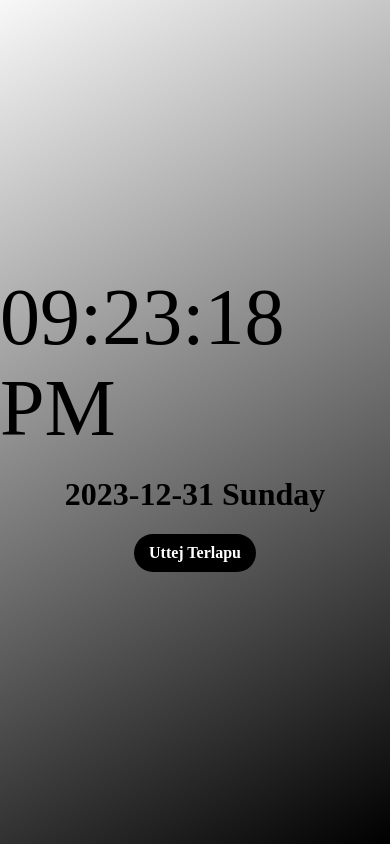
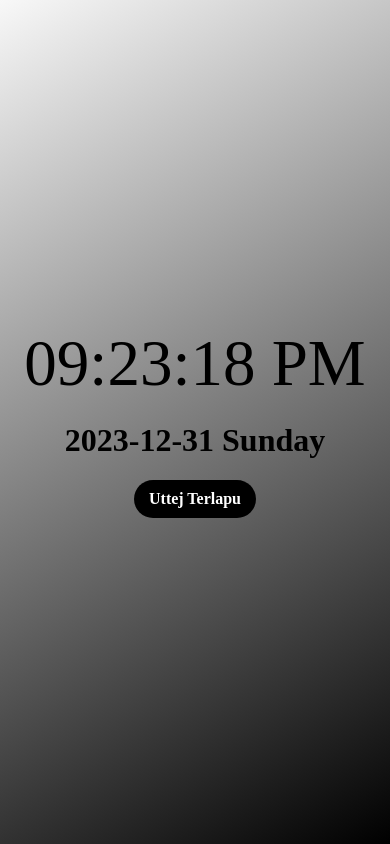
Before and after one commit to uttejterlapu/time, a plain HTML site: page index.html in a window 390 px wide. Drawn offline with Linux system fonts and the light colour scheme.

Commit message:
Update font size on mobile

```diff
--- a/index.html
+++ b/index.html
@@ -39,7 +39,7 @@
         }
         @media screen and (max-width:530px) {
             p{
-                font-size: 5rem ;
+                font-size: 65px ;
             }
         }
     </style>
```
